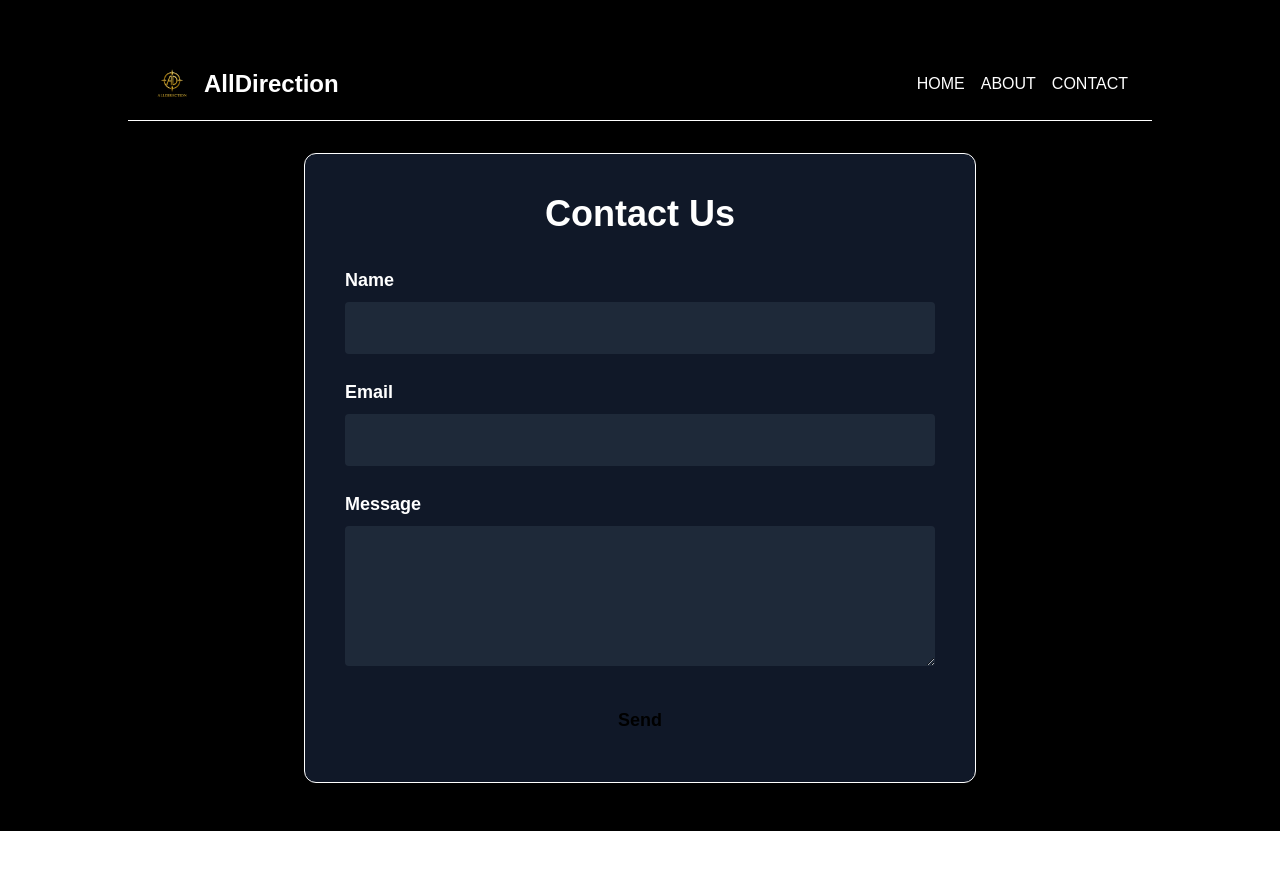
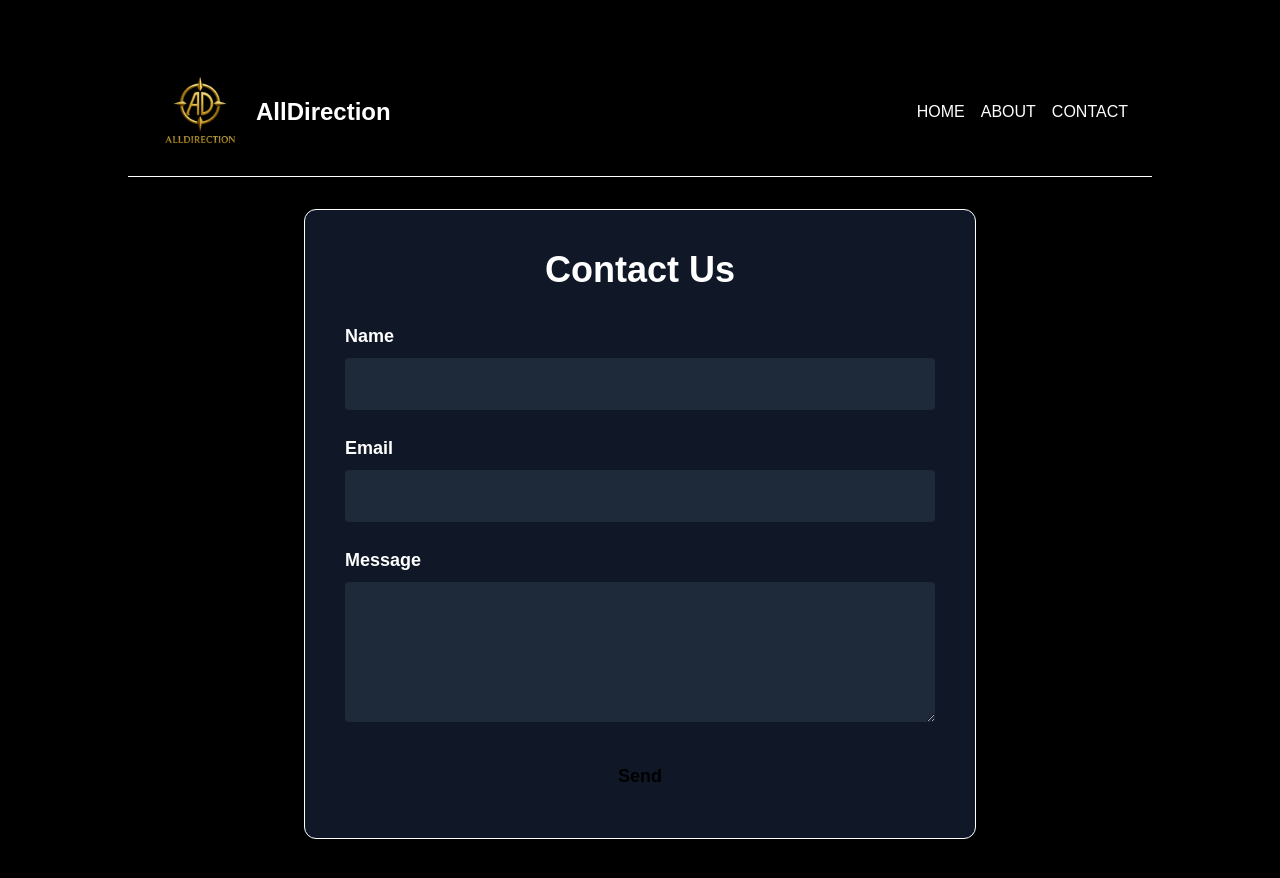
Before and after one commit to ARrussian/alldirection, a Next.js app: page /contact in a window 1280 px wide. Shown: the top 878 px of the page. Before the commit the page ends 831 px from the top, so only its background shows below. Built offline with nearby package versions, Linux system fonts and the light colour scheme.

Commit message:
🚀 إعادة رفع المشروع بالكامل مع المكونات المحدثة

```diff
--- a/pages/contact.tsx
+++ b/pages/contact.tsx
@@ -1,17 +1,15 @@
 // pages/contact.tsx
 import React, { useState, useEffect } from "react";
 import Link from "next/link";
-import Image from "next/image";
 
 export default function Contact() {
-  const [lang, setLang] = useState("en");
+  const [lang, setLang] = useState<"en" | "ar">("en");
   const [form, setForm] = useState({ name: "", email: "", message: "" });
   const [status, setStatus] = useState<string | null>(null);
 
   useEffect(() => {
-    const userLang = navigator.language || navigator.languages[0];
-    if (userLang.startsWith("ar")) setLang("ar");
-    else setLang("en");
+    const userLang = navigator.language.startsWith("ar") ? "ar" : "en";
+    setLang(userLang);
   }, []);
 
   const handleChange = (e: React.ChangeEvent<HTMLInputElement | HTMLTextAreaElement>) => {
@@ -42,9 +40,9 @@ export default function Contact() {
     <main className="min-h-screen bg-black text-white px-4 py-12 flex flex-col items-center">
       {/* Navigation Bar */}
       <nav className="w-full max-w-5xl flex justify-between items-center px-6 py-4 mb-8 border-b border-gold">
-        <div className="flex items-center gap-3">
-          <Image src="/logo.png" alt="AllDirection Logo" width={40} height={40} />
-          <span className="text-2xl font-bold text-gold">AllDirection</span>
+        <div className="text-2xl font-bold text-gold flex items-center gap-2">
+          <img src="/logo.png" alt="logo" className="w-24 h-24" />
+          <span>AllDirection</span>
         </div>
         <div className="flex gap-4">
           <Link href="/" className="hover:text-gold transition">HOME</Link>
```
